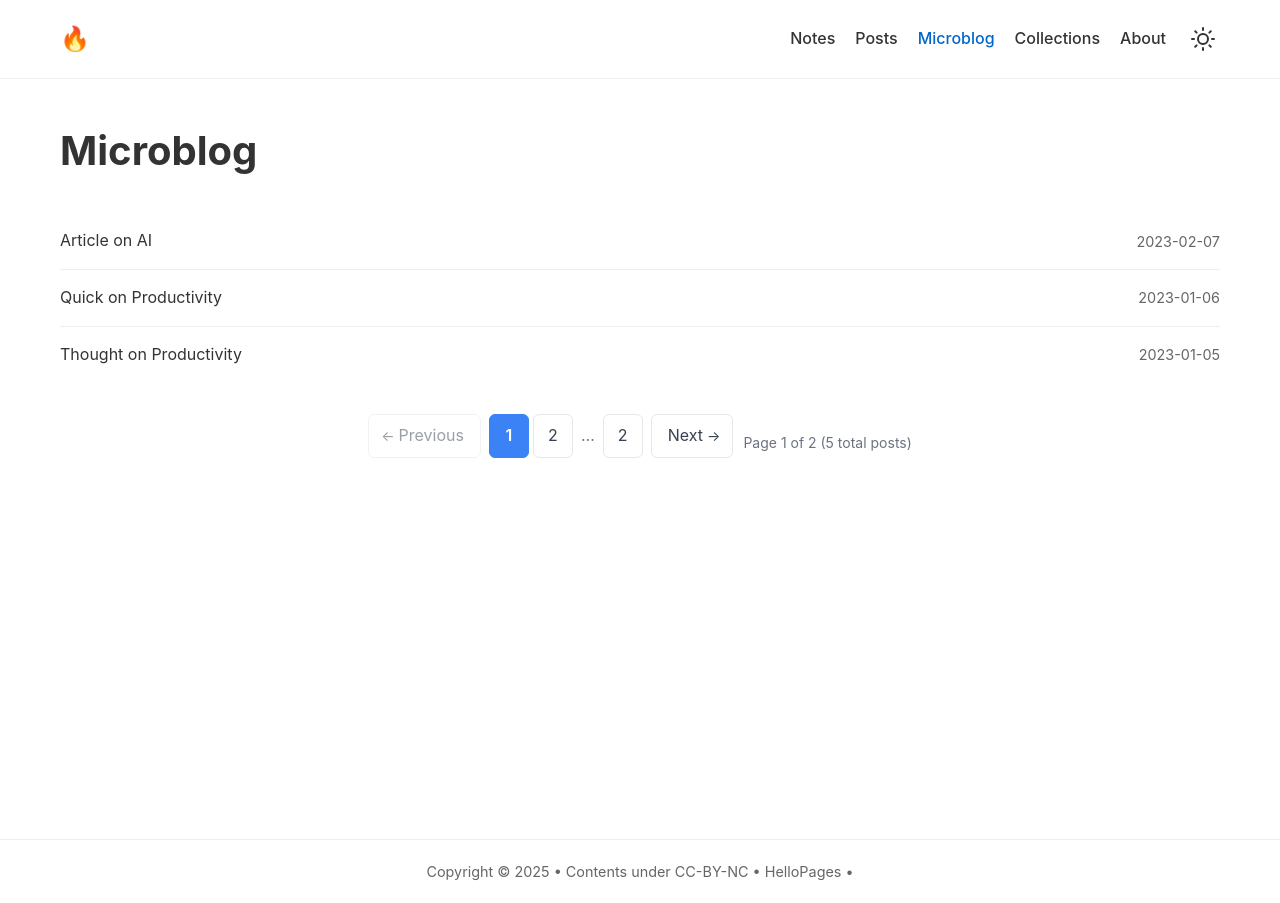
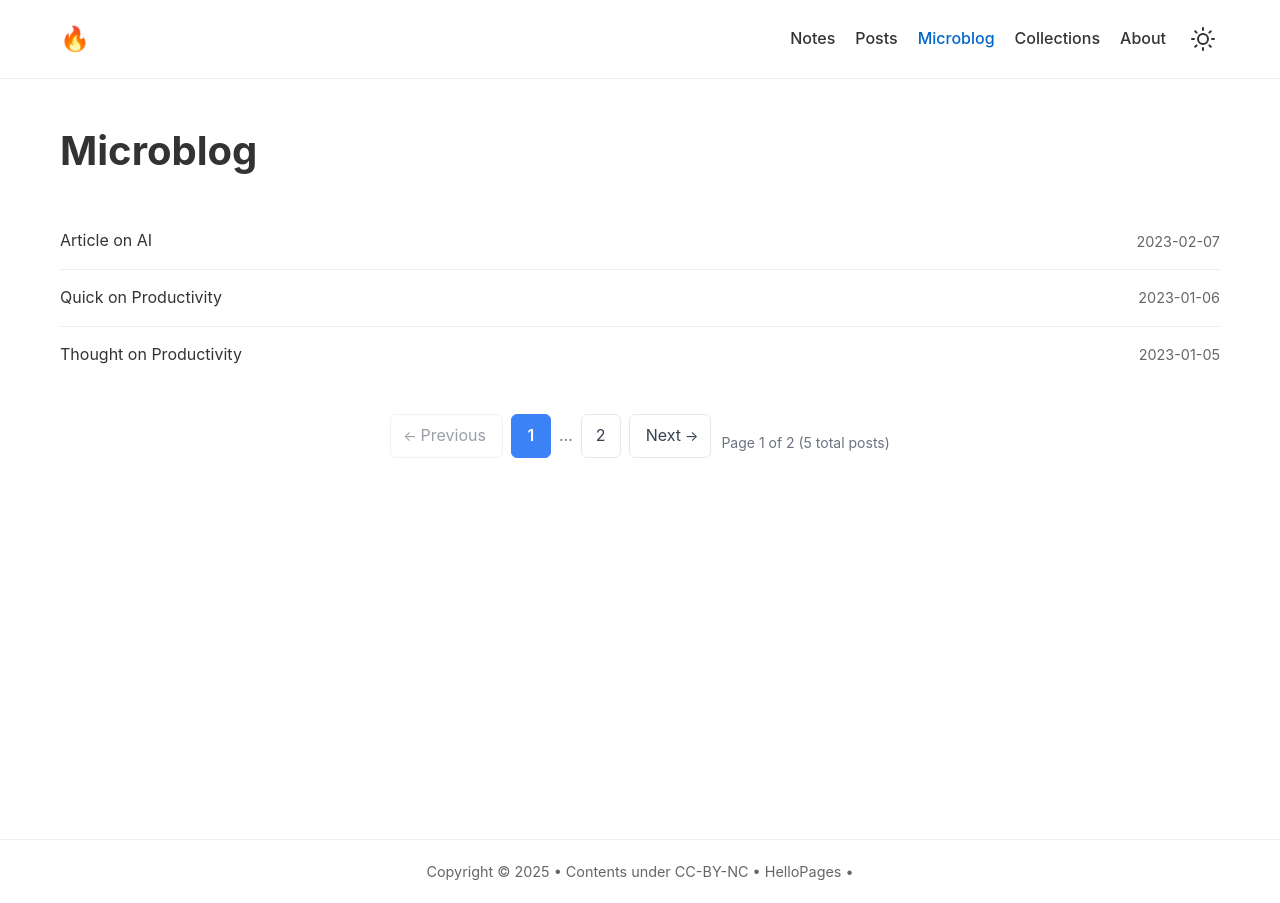
Before and after one commit to HelloPages/blog, a Jekyll site: the page built from microblog.html, in a window 1280 px wide. Built offline with Jekyll 4.4.1, drawn with Linux system fonts in a browser that asks for light colours; the list of posts is cut into pages by our own code.

Commit message:
Update pagination.html

```diff
--- a/_includes/pagination.html
+++ b/_includes/pagination.html
@@ -61,17 +61,17 @@
         {% assign start_page = 2 %}
       {% endif %}
 
-      {% if end_page > paginator.total_pages %}
-        {% assign end_page = paginator.total_pages %}
+      {% if end_page >= paginator.total_pages %}
+        {% assign end_page = paginator.total_pages | minus: 1 %}
       {% endif %}
 
       {% for page_num in (start_page..end_page) %}
-        {% if page_num == paginator.page %}
-          <span class="pagination-number current">{{ page_num }}</span>
-        {% elsif page_num == 1 %}
-          {% comment %} Skip page 1 as it's already handled {% endcomment %}
-        {% else %}
-          <a href="{{ base_path | append: '/page/' | append: page_num | relative_url }}" class="pagination-number">{{ page_num }}</a>
+        {% if page_num > 1 and page_num < paginator.total_pages %}
+          {% if page_num == paginator.page %}
+            <span class="pagination-number current">{{ page_num }}</span>
+          {% else %}
+            <a href="{{ base_path | append: '/page/' | append: page_num | relative_url }}" class="pagination-number">{{ page_num }}</a>
+          {% endif %}
         {% endif %}
       {% endfor %}
 
```
Also changed, not shown: other parts of _includes/pagination.html (+1 -1 lines).
